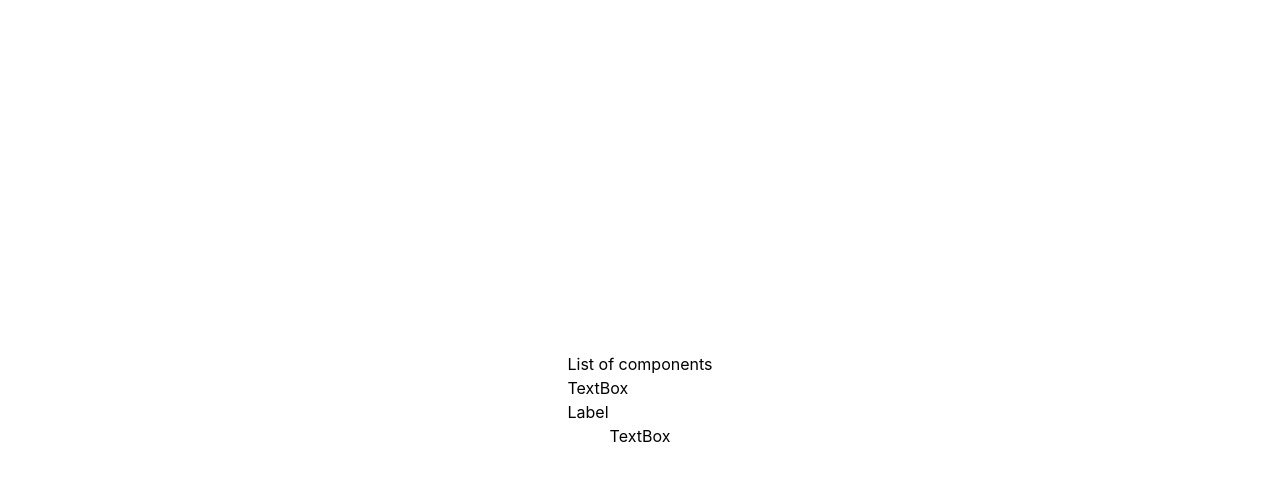
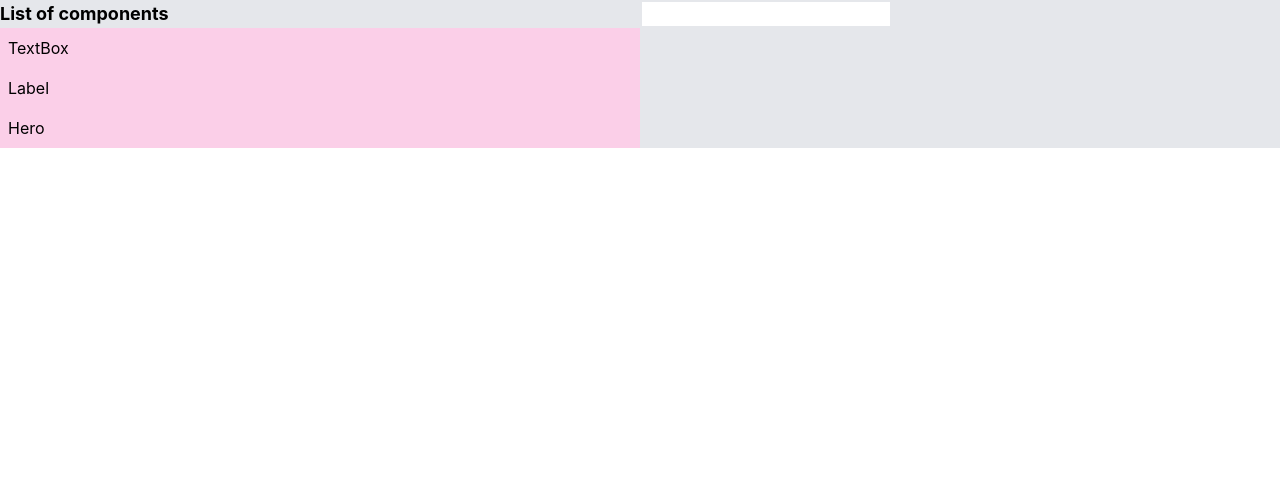
Before and after one commit to kalburgimanjunath/stackblitz-builder, a Next.js app: page / in a window 1280 px wide. Both pictures are taken after a click on the element "TextBox". Shown: the top 480 px of the page. Built offline with nearby package versions, Linux system fonts and the light colour scheme.

Commit message:
10 files modified, 1 added

```diff
--- a/components/CanvasArea.js
+++ b/components/CanvasArea.js
@@ -1,11 +1,22 @@
+import React, { useState } from 'react';
+import { Label, Hero, Input } from './';
 export default function CanvasArea({ listcomponents }) {
   // console.log(listcomponents);
+  function getComponent(type) {
+    if (type == 'textbox') {
+      return <Input />;
+    } else if (type == 'hero') {
+      return <Hero />;
+    } else if (type == 'label') {
+      return <Label />;
+    }
+  }
   return (
     <div>
       {listcomponents &&
         listcomponents.length > 0 &&
         listcomponents.map((item) => {
-          return <div>{item.title}</div>;
+          return <div>{getComponent(item.type)}</div>;
         })}
     </div>
   );
--- a/components/Hero/index.js
+++ b/components/Hero/index.js
@@ -1,7 +1,8 @@
+import React, { useState } from 'react';
 export default function index() {
   return (
     <div>
-      <input type="text" />
+      <h1 className="font-bold text-2lg">Hero</h1>
     </div>
   );
 }
--- a/components/Input/index.js
+++ b/components/Input/index.js
@@ -0,0 +1,8 @@
+import React, { useState } from 'react';
+export default function index() {
+  return (
+    <div>
+      <input type="text" className="bordered border-2" />
+    </div>
+  );
+}
--- /dev/null
+++ b/components/Label/index.js
@@ -0,0 +1,4 @@
+import React, { useState } from 'react';
+export default function index() {
+  return <div>Label</div>;
+}
--- a/components/Sidebar.js
+++ b/components/Sidebar.js
@@ -1,10 +1,11 @@
-import { useState } from 'react';
+import React, { useState } from 'react';
 
 export default function Sidebar({ items, selectedComponent }) {
   // const [selectedComponent, setComponent] = useState();
   return (
-    <div>
-      <h3>List of components</h3>
+    <div className="">
+      <h3 className="font-bold text-lg">List of components</h3>
+      <div className="">
         {items &&
           items.length > 0 &&
           items.map((item) => {
@@ -17,11 +18,13 @@ export default function Sidebar({ items, selectedComponent }) {
                   });
                 }}
                 value={item.title}
+                className="bg-pink-200 p-2"
               >
                 {item.title}
               </div>
             );
           })}
       </div>
+    </div>
   );
 }
--- a/components/index.js
+++ b/components/index.js
@@ -1,3 +1,6 @@
 import Sidebar from './Sidebar';
 import CanvasArea from './CanvasArea';
-export { Sidebar, CanvasArea };
+import Label from './Label';
+import Hero from './Hero';
+import Input from './Input';
+export { Sidebar, CanvasArea, Label, Hero, Input };
--- a/pages/index.js
+++ b/pages/index.js
@@ -1,15 +1,23 @@
 import styles from '../styles/Home.module.css';
 import { Sidebar, CanvasArea } from '../components/';
 import { useState, useEffect } from 'react';
+import React from 'react';
 export default function Home() {
   const sidebarComponent = [
     {
       id: 1,
       title: 'TextBox',
+      type: 'textbox',
     },
     {
       id: 2,
       title: 'Label',
+      type: 'label',
+    },
+    {
+      id: 3,
+      title: 'Hero',
+      type: 'hero',
     },
   ];
   const InitialValue = [
@@ -22,7 +30,7 @@ export default function Home() {
 
   useEffect(() => {});
   return (
-    <div className={styles.container}>
+    <div className="grid grid-cols-2 md:grid-cols-2 bg-gray-200">
       <Sidebar items={sidebarComponent} selectedComponent={setComponents} />
       <CanvasArea listcomponents={newcomponents} />
     </div>
```
Also changed, not shown: package.json (+5 -3 lines), pages/_app.js (+4 -4 lines), .babelrc, 1 other file (tests, documents, lock files or other folders). Lines whose indentation alone changed are shown as unchanged.
